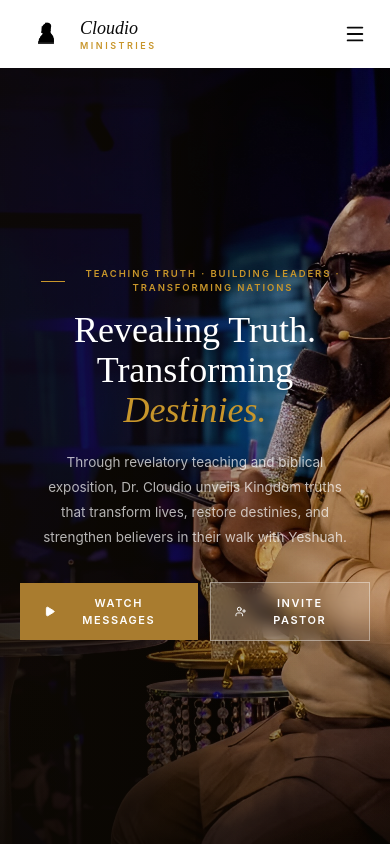
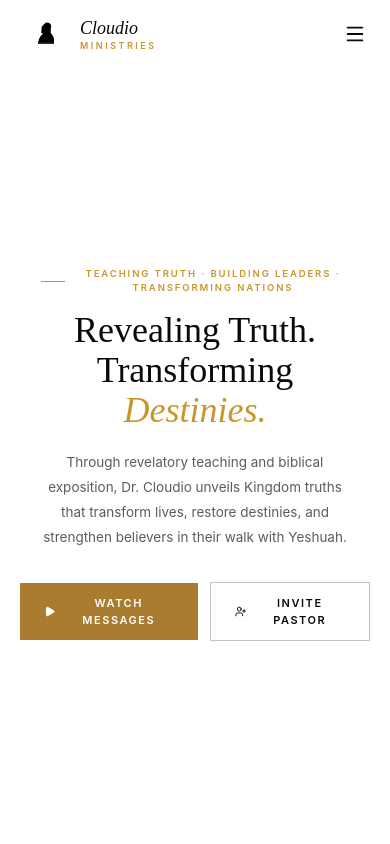
Before and after one commit to charlesdauda/cloudio-ministries, a React (Vite) app: page / in a window 390 px wide. Shown: the top 844 px of the page. Built offline with nearby package versions, Linux system fonts and the light colour scheme.

Commit message:
Initial commit

```diff
--- a/src/Components/Hero.jsx
+++ b/src/Components/Hero.jsx
@@ -73,7 +73,7 @@ const Hero = () => {
         setActiveIndex((i) => (i + 1) % images.length);
         setExiting(false);
         setPrevIndex(null);
-      }, 1200); // duration of kb-exit animation
+      }, 1200);
 
       return () => clearTimeout(next);
     }, 7000);
@@ -90,9 +90,11 @@ const Hero = () => {
     >
       <style>{heroStyles}</style>
 
-      {/* BG images — layered crossfade with Ken Burns, no flash */}
-      <div className="absolute inset-0 z-0">
-        {/* Outgoing image plays kb-exit */}
+      {/* ── Mobile: plain white background (hidden on sm+) ── */}
+      <div className="absolute inset-0 z-0 bg-white sm:hidden" />
+
+      {/* ── BG images: tablet & desktop only ── */}
+      <div className="absolute inset-0 z-0 hidden sm:block">
         {exiting && prevIndex !== null && (
           <div key={`exit-${prevIndex}`} className="absolute inset-0">
             <div
@@ -101,8 +103,6 @@ const Hero = () => {
             />
           </div>
         )}
-
-        {/* Incoming / active image plays kb-enter */}
         <div key={`enter-${activeIndex}`} className="absolute inset-0">
           <div
             className="h-full w-full bg-cover bg-center kb-enter"
@@ -111,25 +111,23 @@ const Hero = () => {
         </div>
       </div>
 
-      {/* Unified dark overlay — replaces the white gradient on desktop */}
-      {/* Left-heavy gradient so left content stays readable, right side shows image */}
+      {/* ── Dark overlays: tablet & desktop only (unchanged) ── */}
       <div
-        className="absolute inset-0 z-10"
+        className="absolute inset-0 z-10 hidden sm:block"
         style={{
           background:
             "linear-gradient(to right, rgba(15,10,4,0.82) 0%, rgba(15,10,4,0.65) 38%, rgba(15,10,4,0.30) 62%, rgba(15,10,4,0.15) 100%)",
         }}
       />
-      {/* Bottom vignette for scripture readability */}
       <div
-        className="absolute inset-0 z-10 pointer-events-none"
+        className="absolute inset-0 z-10 pointer-events-none hidden sm:block"
         style={{
           background:
             "linear-gradient(to top, rgba(10,7,2,0.55) 0%, transparent 30%)",
         }}
       />
 
-      {/* Content */}
+      {/* ── Content ── */}
       <div className="absolute inset-0 z-30 flex flex-col items-center justify-center px-5 pb-10 pt-10 text-center sm:mx-auto sm:max-w-7xl sm:items-start sm:justify-start sm:px-8 sm:pt-20 sm:text-left lg:px-12 lg:pt-24">
         <div key={activeIndex} className="w-full max-w-[88%] hfade sm:max-w-md lg:max-w-xl">
 
@@ -144,9 +142,9 @@ const Hero = () => {
             </p>
           </div>
 
-          {/* Headline */}
+          {/* Headline — dark on mobile, white on sm+ */}
           <h1
-            className="font-['DM_Serif_Display'] leading-[1.1] text-white"
+            className="font-['DM_Serif_Display'] leading-[1.1] text-[#0A0A0A] sm:text-white"
             style={{ fontSize: "clamp(36px, 5.5vw, 60px)" }}
           >
             <span className="block">{current.line1}</span>
@@ -156,16 +154,16 @@ const Hero = () => {
             </span>
           </h1>
 
-          {/* Paragraph */}
+          {/* Paragraph — muted dark on mobile, white/70 on sm+ */}
           <p
-            className="mx-auto mt-5 max-w-sm text-[13.5px] leading-[1.85] text-white/70 sm:mx-0 lg:max-w-sm"
+            className="mx-auto mt-5 max-w-sm text-[13.5px] leading-[1.85] text-[#5C5C5C] sm:mx-0 sm:text-white/70 lg:max-w-sm"
             style={{ fontFamily: "Inter,sans-serif" }}
           >
             {current.paragraph}
           </p>
         </div>
 
-        {/* Buttons */}
+        {/* Buttons — outline button adapts on mobile */}
         <div
           className="mt-8 flex flex-row items-center justify-center gap-3 sm:justify-start"
           style={{ fontFamily: "Inter,sans-serif" }}
@@ -176,12 +174,12 @@ const Hero = () => {
           >
             <Play size={13} fill="currentColor" /> Watch Messages
           </button>
-          <button className="flex items-center gap-2 border border-white/40 bg-white/10 px-6 py-3 text-[11px] font-semibold uppercase tracking-[0.14em] text-white backdrop-blur-sm transition-all hover:bg-white/20">
+          <button className="flex items-center gap-2 border border-[#0A0A0A]/25 bg-transparent px-6 py-3 text-[11px] font-semibold uppercase tracking-[0.14em] text-[#0A0A0A] transition-all hover:bg-[#0A0A0A]/5 sm:border-white/40 sm:bg-white/10 sm:text-white sm:backdrop-blur-sm sm:hover:bg-white/20">
             <UserPlus size={13} /> Invite Pastor
           </button>
         </div>
 
-        {/* Stats */}
+        {/* Stats — desktop/tablet only, unchanged */}
         <div className="mt-10 hidden flex-wrap items-center gap-x-7 gap-y-5 border-t border-white/20 pt-7 sm:flex lg:mt-14">
           <Stat icon={<Globe size={20} strokeWidth={1.4} />} value="10+" label="Countries Reached" />
           <Divider />
@@ -201,7 +199,7 @@ const Hero = () => {
         </div>
       </div>
 
-      {/* Scripture */}
+      {/* Scripture — sm+ only, unchanged */}
       <div className="absolute bottom-8 right-6 z-30 hidden max-w-65 text-right sm:block lg:right-12">
         <p className="font-['DM_Serif_Display'] text-[13px] italic leading-relaxed text-white/75 drop-shadow lg:text-[15px]">
           "Because it has been given unto you to know the mysteries of the kingdom of heaven."
```
Also changed, not shown: src/Components/Sermon.jsx (+0 -10 lines).
